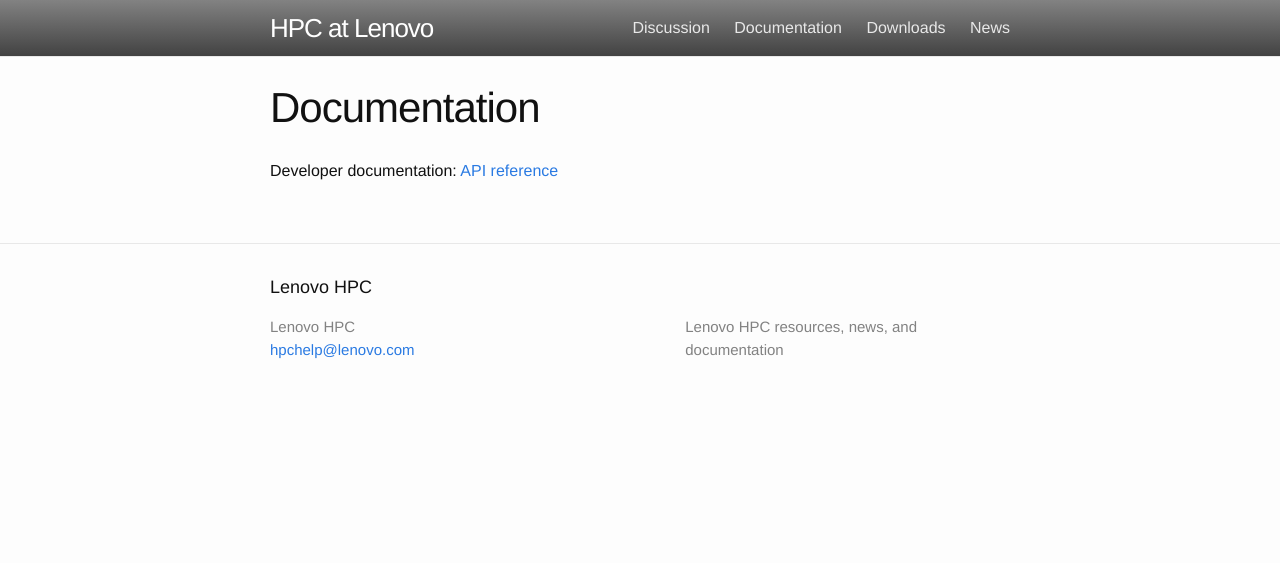
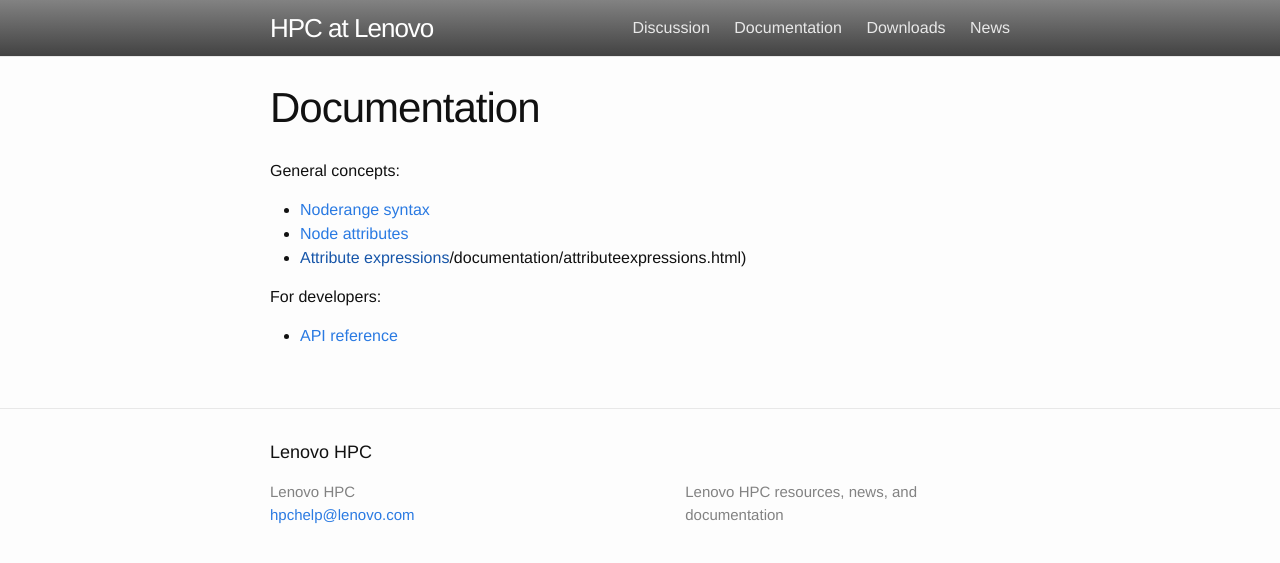
Before and after one commit to xcat2/confluent-docs, a Jekyll site: the page built from documentation.md, in a window 1280 px wide. Shown: the top 563 px of the page. Built offline with Jekyll 4.4.1, drawn with Linux system fonts in a browser that asks for light colours.

Commit message:
Rework the top level inclusion to be explict opt-in

```diff
--- a/_includes/header.html
+++ b/_includes/header.html
@@ -15,10 +15,8 @@
 
       <div class="trigger">
         {% for my_page in site.pages %}
-          {% if my_page.title %}
-            {% unless my_page.exclude %}
+          {% if my_page.title and my_page.toplevel %}
             <a class="page-link" href="{{ my_page.url | prepend: site.baseurl }}">{{ my_page.title }}</a>
-            {% endunless %}
           {% endif %}
         {% endfor %}
       </div>
--- a/documentation.md
+++ b/documentation.md
@@ -2,7 +2,16 @@
 layout: page
 title: Documentation
 permalink: /documentation/
+toplevel: yes
 ---
 
-Developer documentation:
-[API reference]({{ site.baseurl }}/documentation/developer/api.html)
+General concepts:
+
+* [Noderange syntax]({{ site.baseurl }}/documentation/noderange.html)
+* [Node attributes]({{ site.baseurl }}/documentation/nodeattributes.html)
+* [Attribute expressions]({{ site.basurl }})/documentation/attributeexpressions.html)
+
+
+For developers:
+
+* [API reference]({{ site.baseurl }}/documentation/developer/api.html)
--- a/news.html
+++ b/news.html
@@ -2,6 +2,7 @@
 layout: default
 title: News
 permalink: /news/
+toplevel: yes
 ---
 
 <div class="home">
```
Also changed, not shown: discussion.md (+1 -0 lines), downloads.md (+1 -0 lines).
